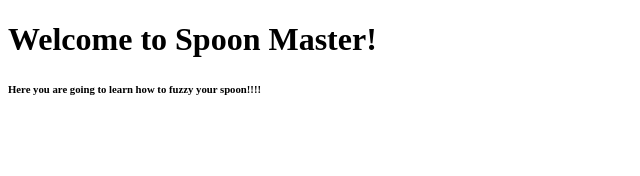
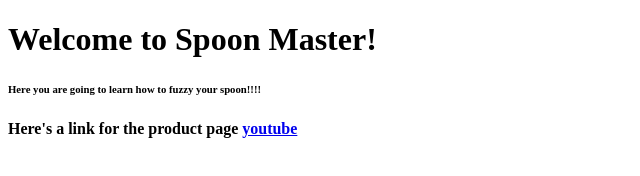
Before and after one commit to MRQ67/fertile.machine, a plain HTML site: page site/index.html in a window 1280 px wide. Shown: the whole page, without its empty margins (0-640 px from the left). Drawn offline with Linux system fonts and the light colour scheme.

Commit message:
Adding a Warning on the link

```diff
--- a/site/index.html
+++ b/site/index.html
@@ -8,5 +8,6 @@
 <body>
 <h1>Welcome to Spoon Master!</h1>
 <h6>Here you are going to learn how to fuzzy your spoon!!!!</h6>
+<h4>Here's a link for the product page <a onclick="alert(THIS A KSI VIDEO)" href= "https://youtu.be/7pD4r4d8kUQ" >youtube</a></h4>
 </body>
 </html>
```
